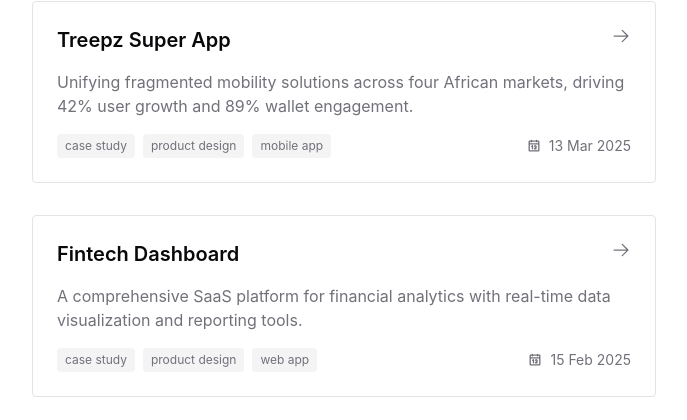
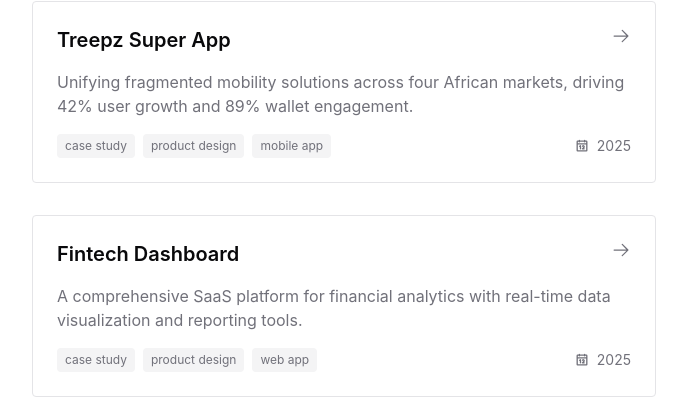
Before and after one commit to Kingovie/portfolio-tailwind, a Next.js app: page /work in a window 1280 px wide. Shown: the part 207-627 px from the top of the page, without its empty margins (296-983 px from the left). Built offline with nearby package versions, Linux system fonts and the light colour scheme.

Commit message:
Update work page styling and add case studies data structure

```diff
--- /dev/null
+++ b/app/data/case-studies.ts
@@ -0,0 +1,18 @@
+const caseStudies = [
+  {
+    title: "Treepz Super App",
+    description: "Unifying fragmented mobility solutions across four African markets, driving 42% user growth and 89% wallet engagement.",
+    date: "2025",
+    tags: ["fintech", "mobile app", "product design"],
+    color: "bg-[#f0f4ff]"
+  },
+  {
+    title: "Fintech Dashboard",
+    description: "A comprehensive SaaS platform for financial analytics with real-time data visualization.",
+    date: "2025",
+    tags: ["fintech", "web app", "dashboard"],
+    color: "bg-[#fff4f0]"
+  }
+];
+
+export default caseStudies;
--- a/app/work/page.tsx
+++ b/app/work/page.tsx
@@ -8,14 +8,14 @@
     slug: 'treepz',
     title: 'Treepz Super App',
     description: 'Unifying fragmented mobility solutions across four African markets, driving 42% user growth and 89% wallet engagement.',
-    date: '13 Mar 2025',
+    date: '2025',
     tags: ['case study', 'product design', 'mobile app'],
   },
   {
     slug: 'fintech-dashboard',
     title: 'Fintech Dashboard',
     description: 'A comprehensive SaaS platform for financial analytics with real-time data visualization and reporting tools.',
-    date: '15 Feb 2025',
+    date: '2025',
     tags: ['case study', 'product design', 'web app'],
   },
 ];
@@ -24,15 +24,13 @@
   return (
     <div className="min-h-screen">
       <div className="max-w-2xl mx-auto px-6 pt-20 pb-20">
-        {/* Header */}
         <header className="mb-16">
           <h1 className="text-2xl font-semibold mb-2">Work</h1>
           <p className="text-muted-foreground">
-            A collection of case studies and projects I've worked on
+            A collection of case studies and projects I&apos;ve worked on
           </p>
         </header>
 
-        {/* Projects List */}
         <div className="space-y-8">
           {projects.map((project) => (
             <Link
@@ -60,7 +58,7 @@
                     {project.tags.map((tag, index) => (
                       <span
                         key={index}
-                        className="text-xs px-2 py-1 bg-secondary text-muted-foreground rounded"
+                        className="text-xs px-2 py-1 bg-secondary text-muted-foreground rounded-lg"
                       >
                         {tag}
                       </span>
@@ -77,7 +75,6 @@
           ))}
         </div>
 
-        {/* Back link */}
         <div className="mt-12">
           <Link
             href="/"
```
